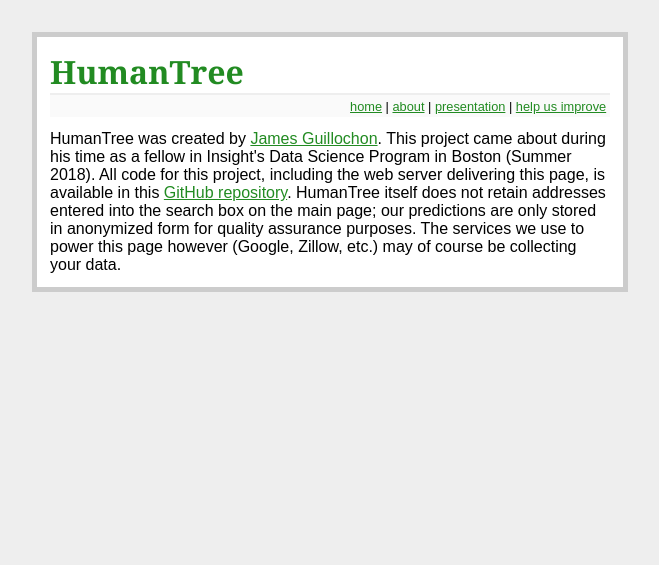
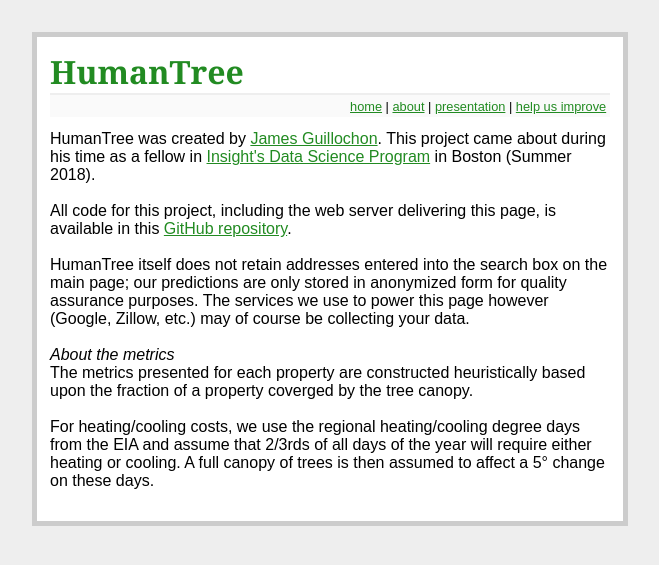
Before and after one commit to guillochon/humantree, a Flask app: page /about in a window 1280 px wide. Shown: the top 565 px of the page, without its empty margins (310-969 px from the left). Run offline with Flask 2, Linux system fonts and the light colour scheme; parts of the project's set-up code (start-up, migrations or seed data) failed here and were passed over.

Commit message:
ENH: add title/about

```diff
--- a/humantree/templates/about.html
+++ b/humantree/templates/about.html
@@ -1,8 +1,13 @@
 {% extends 'base.html' %}
 {% block content %}
-HumanTree was created by <a href="https://astrocrash.net">James Guillochon</a>. This project came about during his time as a fellow in Insight's Data Science Program in Boston (Summer 2018).
+HumanTree was created by <a href="https://astrocrash.net">James Guillochon</a>. This project came about during his time as a fellow in <a href="https://www.insightdatascience.com/fellows">Insight's Data Science Program</a> in Boston (Summer 2018).<br><br>
 
-All code for this project, including the web server delivering this page, is available in this <a href="https://github.com/guillochon/humantree">GitHub repository</a>.
+All code for this project, including the web server delivering this page, is available in this <a href="https://github.com/guillochon/humantree">GitHub repository</a>.<br><br>
 
-HumanTree itself does not retain addresses entered into the search box on the main page; our predictions are only stored in anonymized form for quality assurance purposes. The services we use to power this page however (Google, Zillow, etc.) may of course be collecting your data.
+HumanTree itself does not retain addresses entered into the search box on the main page; our predictions are only stored in anonymized form for quality assurance purposes. The services we use to power this page however (Google, Zillow, etc.) may of course be collecting your data.<br><br>
+
+<em>About the metrics</em><br>
+The metrics presented for each property are constructed heuristically based upon the fraction of a property coverged by the tree canopy.<br><br>
+
+For heating/cooling costs, we use the regional heating/cooling degree days from the EIA and assume that 2/3rds of all days of the year will require either heating or cooling. A full canopy of trees is then assumed to affect a 5&#176; change on these days.<br><br>
 {% endblock %}
--- a/humantree/templates/base.html
+++ b/humantree/templates/base.html
@@ -3,6 +3,7 @@
   <head>
     {% block header %}{% endblock %}
     <link rel="stylesheet" href="{{ url_for('static', filename='style.css') }}">
+    <title>HumanTree.org: Assess the Impact of Trees on your Property</title>
   </head>
   <body {% if request.endpoint == 'help' %} onload="insertSrcs();" {% endif %}>
     <div class="page">
```
